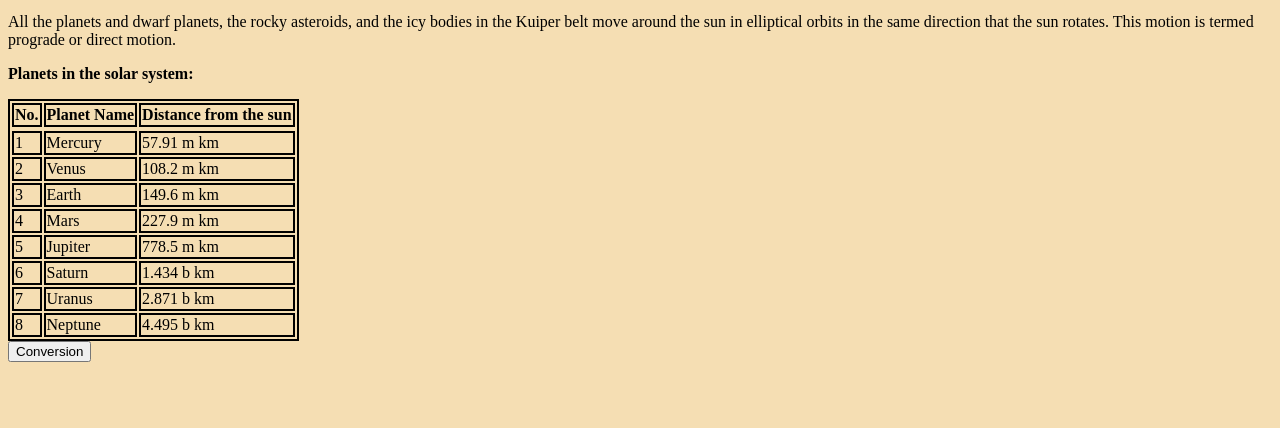
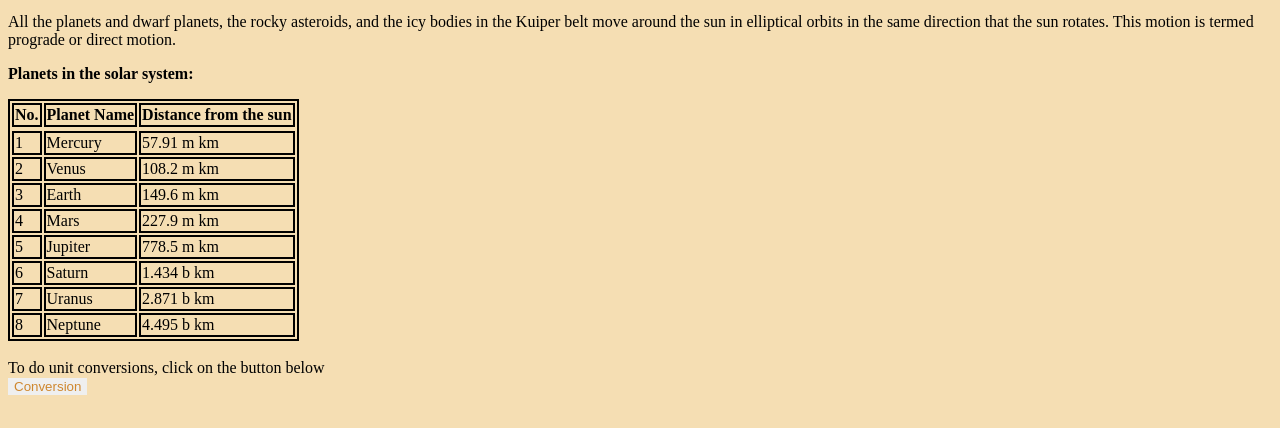
Before and after one commit to Emperorayo/Projects-, a plain HTML site: page edx/solarsystem.html in a window 1280 px wide. Shown: the part 372-800 px from the top of the page. Drawn offline with Linux system fonts and the light colour scheme.

Commit message:
New changes

```diff
--- a/edx/solarsystem.html
+++ b/edx/solarsystem.html
@@ -65,8 +65,14 @@ td{
 </tr>
 
     </table>
+    <br>
 
-<a href="index.html"><button>Conversion</button></a>
+<aside>
+    <article>
+        To do unit conversions, click on the button below
+    </article>
+</aside>
+<a href="index.html"><button style="border: 10px ; color: rgb(207, 135, 46);">Conversion</button></a>
 
 </body>
 </html>
```
